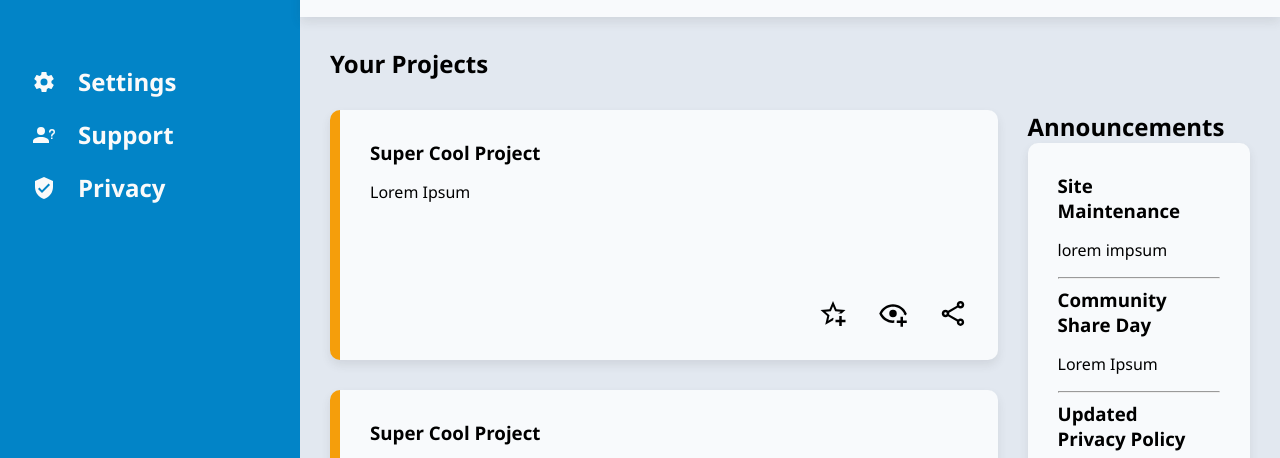
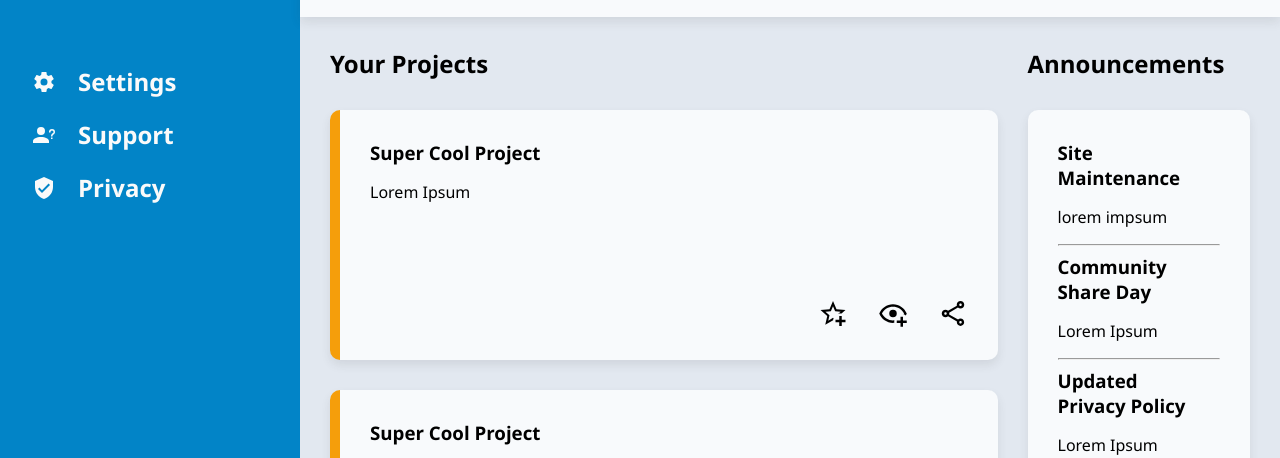
Before and after one commit to kofta999/odin-admin-dashboard, a plain HTML site: page index.html in a window 1280 px wide. Shown: the part 426-884 px from the top of the page. Drawn offline with Linux system fonts and the light colour scheme.

Commit message:
Refactor CSS layout in styles.css

```diff
--- a/index.html
+++ b/index.html
@@ -137,6 +137,7 @@
       </ul>
     </div>
     <div class="main">
+      <div class="container">
         <h2>Your Projects</h2>
         <div class="cards">
           <div class="card">
@@ -284,6 +285,7 @@
             </div>
           </div>
         </div>
+      </div>
       <div class="info-bar">
         <div class="announcements-container">
           <h2>Announcements</h2>
--- a/styles.css
+++ b/styles.css
@@ -193,12 +193,8 @@ h1 {
   grid-template-columns: 0.75fr 0.25fr;
   gap: 30px;
 
-  /* & h2 {
+  & h2 {
     margin-bottom: 30px;
-  } */
-
-  & > h2 {
-    grid-column: 1 / -1;
   }
 }
 
@@ -206,6 +202,7 @@ h1 {
   display: grid;
   grid-template-columns: repeat(auto-fit, minmax(400px, 1fr));
   gap: 30px;
+  /* grid-row: 3 / -2; */
 }
 
 .card {
@@ -232,7 +229,6 @@ h1 {
 .info-bar {
   display: grid;
   grid-template-rows: repeat(2, minmax(200px, 1fr));
-  grid-column: 2;
 }
 
 .box {
```
Lines whose indentation alone changed are shown as unchanged.
